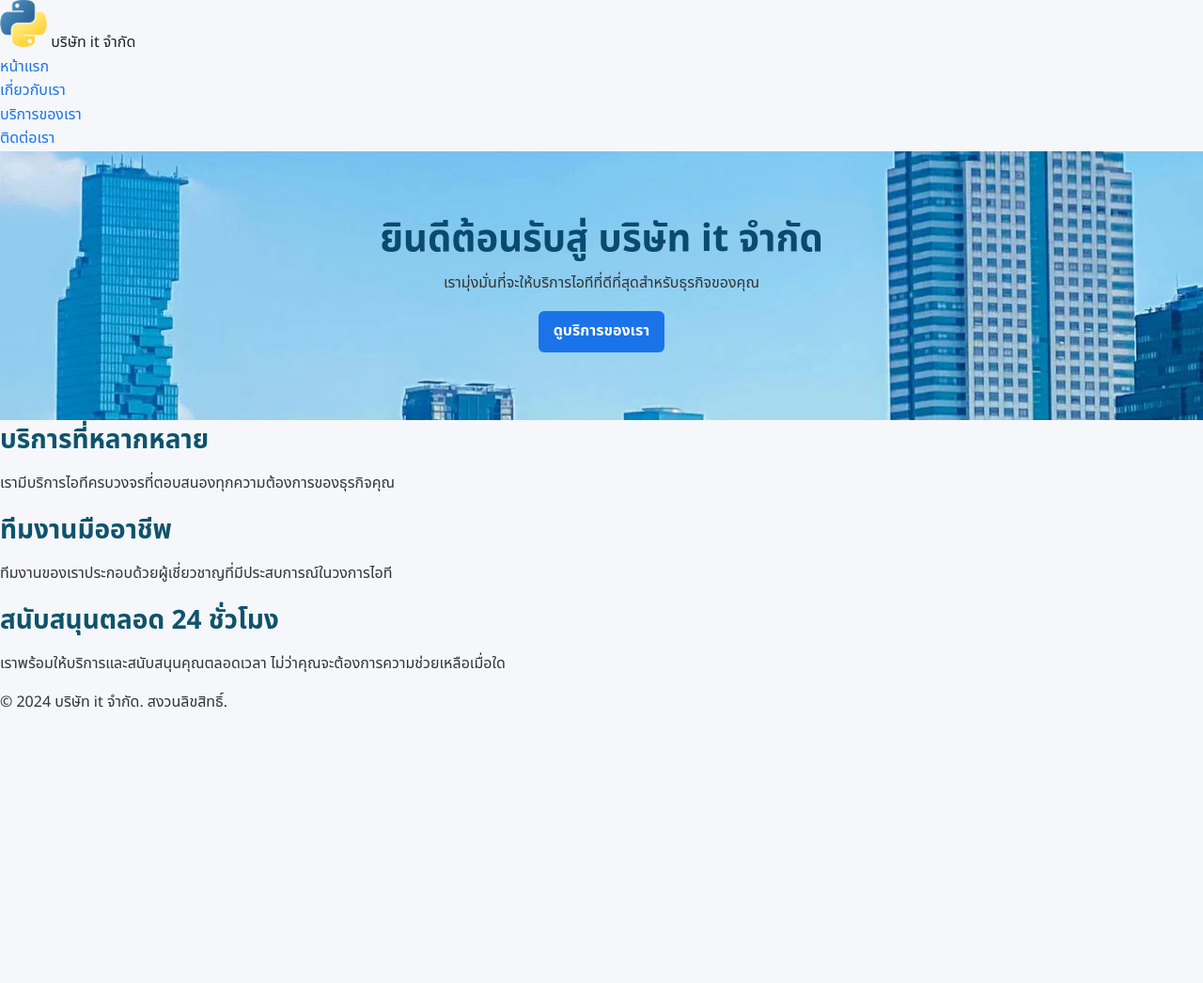
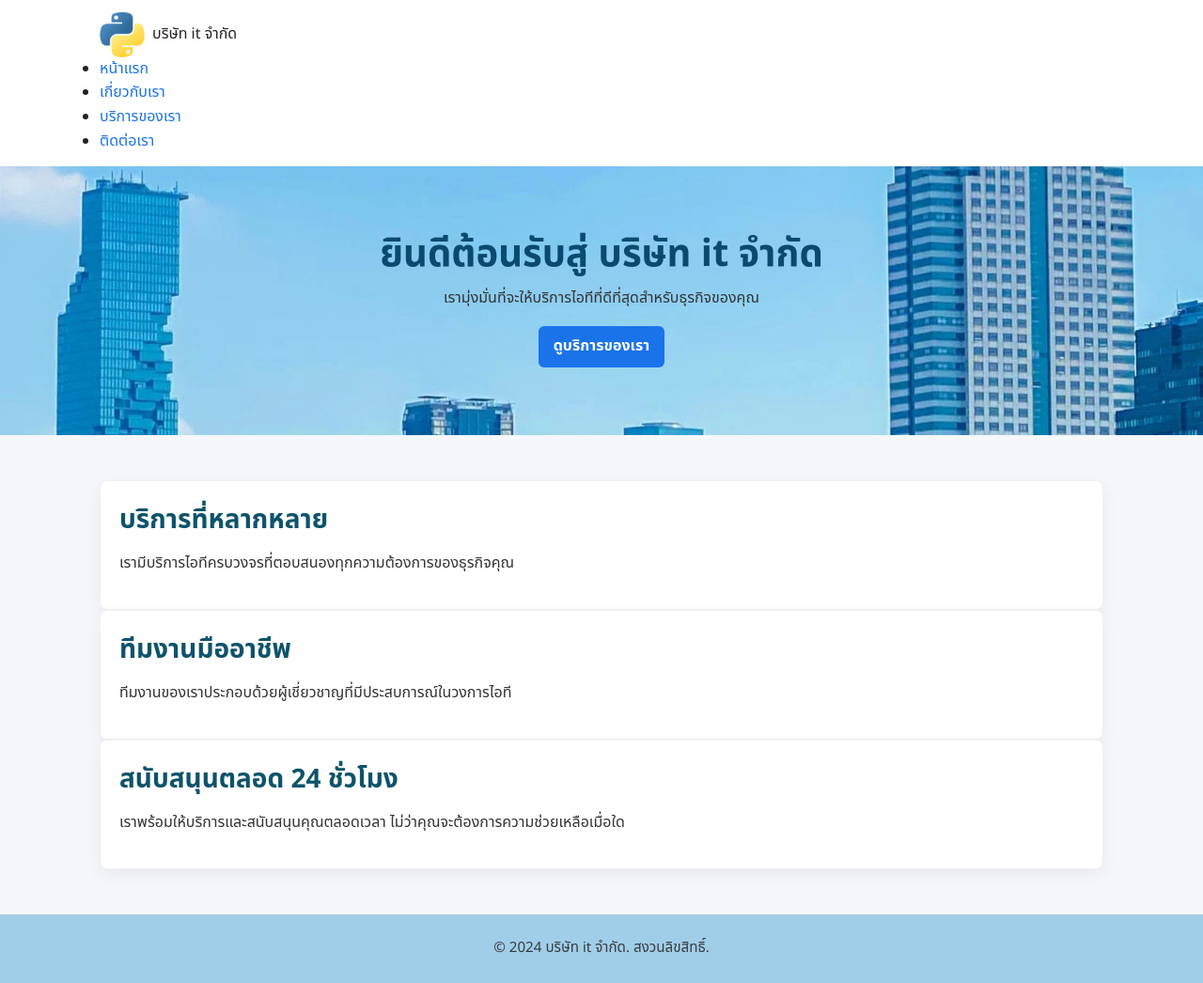
Before and after one commit to 67160196/my-business-web, a plain HTML site: page index.html in a window 1280 px wide. Shown: the whole page at 94% size. Before the commit the page ends 800 px from the top, so only its background shows below. Drawn offline with Linux system fonts and the light colour scheme.

Commit message:
1.D: Apply styles to header and footer sections

```diff
--- a/css/styles.css
+++ b/css/styles.css
@@ -127,3 +127,38 @@ a:focus {
 	padding-left: 1rem;
 	padding-right: 1rem;
 }
+
+/* ID selectors for layout regions */
+#header {
+	background-color: #ffffff;
+	padding: 0.8rem 1rem;
+	display: flex;
+	align-items: center;
+	justify-content: space-between;
+	gap: 1rem;
+	border-bottom: 1px solid rgba(16,24,40,0.04);
+}
+
+#header .logo {
+	display: flex;
+	align-items: center;
+	gap: 0.5rem;
+}
+
+#header img {
+	height: 48px;
+	display: block;
+}
+
+#footer {
+	background-color: #a0cee9;
+	color: #ffffff;
+	padding: 1.5rem 1rem;
+	text-align: center;
+	font-size: 0.95rem;
+}
+
+#footer p {
+	margin: 0;
+	opacity: 0.95;
+}
--- a/index.html
+++ b/index.html
@@ -8,9 +8,10 @@
 </head>
 <body>
 
-    <header>
+    <header id="header">
+        <div class="container">
             <div class="logo">
-            <img src="images/logo.png" alt="โลโก้บริษัท" height="50">
+                <img src="images/logo.png" alt="โลโก้บริษัท">
                 <span>บริษัท it จำกัด</span>
             </div>
 
@@ -22,32 +23,39 @@
                     <li><a href="contact.html">ติดต่อเรา</a></li>
                 </ul>
             </nav>
+        </div>
     </header>
 
     <main>
         <section class="hero">
+            <div class="container">
                 <h1>ยินดีต้อนรับสู่ บริษัท it จำกัด</h1>
                 <p>เรามุ่งมั่นที่จะให้บริการไอทีที่ดีที่สุดสำหรับธุรกิจของคุณ</p>
                 <a href="services.html" class="btn">ดูบริการของเรา</a>
+            </div>
         </section>
 
-        <section class="features">
-            <div class="feature">
+        <section class="section features">
+            <div class="container">
+                <div class="card feature">
                     <h2>บริการที่หลากหลาย</h2>
                     <p>เรามีบริการไอทีครบวงจรที่ตอบสนองทุกความต้องการของธุรกิจคุณ</p>
                 </div>
-            <div class="feature">
+                <div class="card feature">
                     <h2>ทีมงานมืออาชีพ</h2>
                     <p>ทีมงานของเราประกอบด้วยผู้เชี่ยวชาญที่มีประสบการณ์ในวงการไอที</p>
                 </div>
-            <div class="feature">
+                <div class="card feature">
                     <h2>สนับสนุนตลอด 24 ชั่วโมง</h2>
                     <p>เราพร้อมให้บริการและสนับสนุนคุณตลอดเวลา ไม่ว่าคุณจะต้องการความช่วยเหลือเมื่อใด</p>
                 </div>
+            </div>
         </section>
     </main>
+        <footer id="footer">
+            <div class="container">
+                <p>&copy; 2024 บริษัท it จำกัด. สงวนลิขสิทธิ์.</p>
+            </div>
+        </footer>
     </body>
-<footer>
-    <p>&copy; 2024 บริษัท it จำกัด. สงวนลิขสิทธิ์.</p>
-</footer>
 </html>
```
Lines whose indentation alone changed are shown as unchanged.
